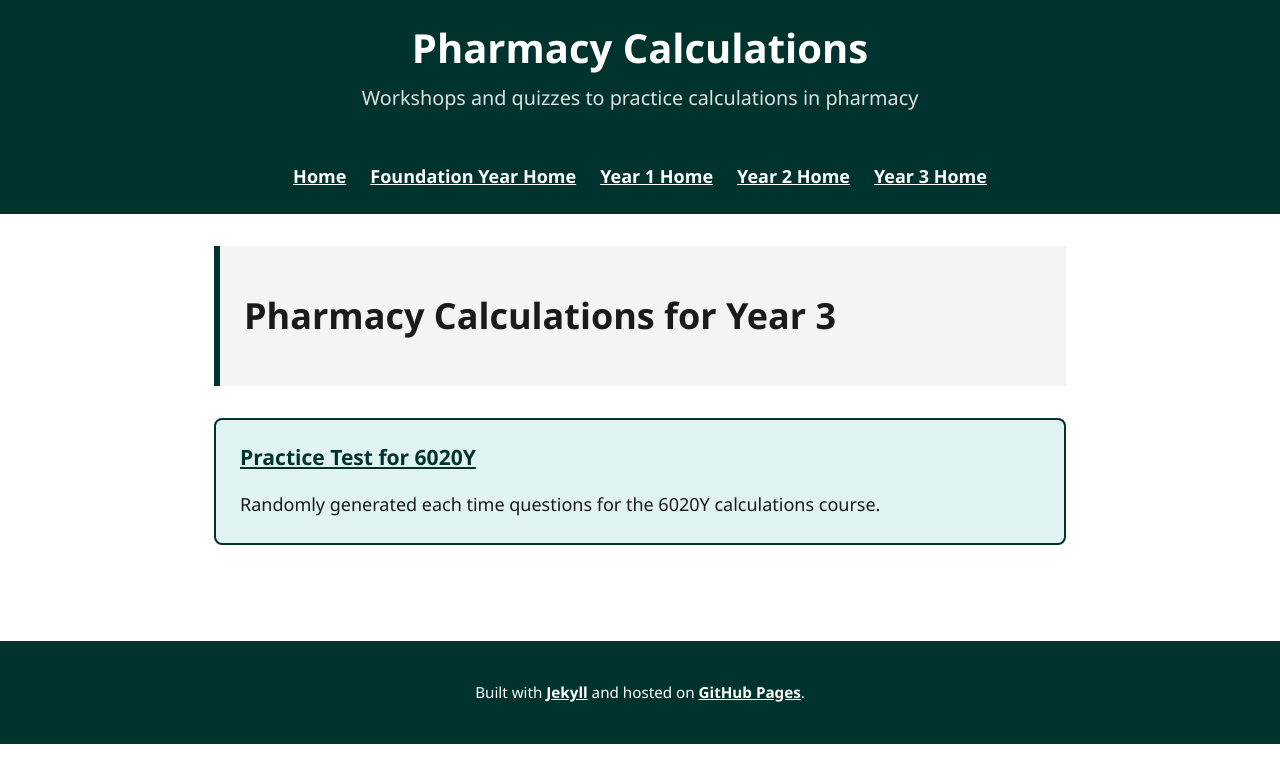
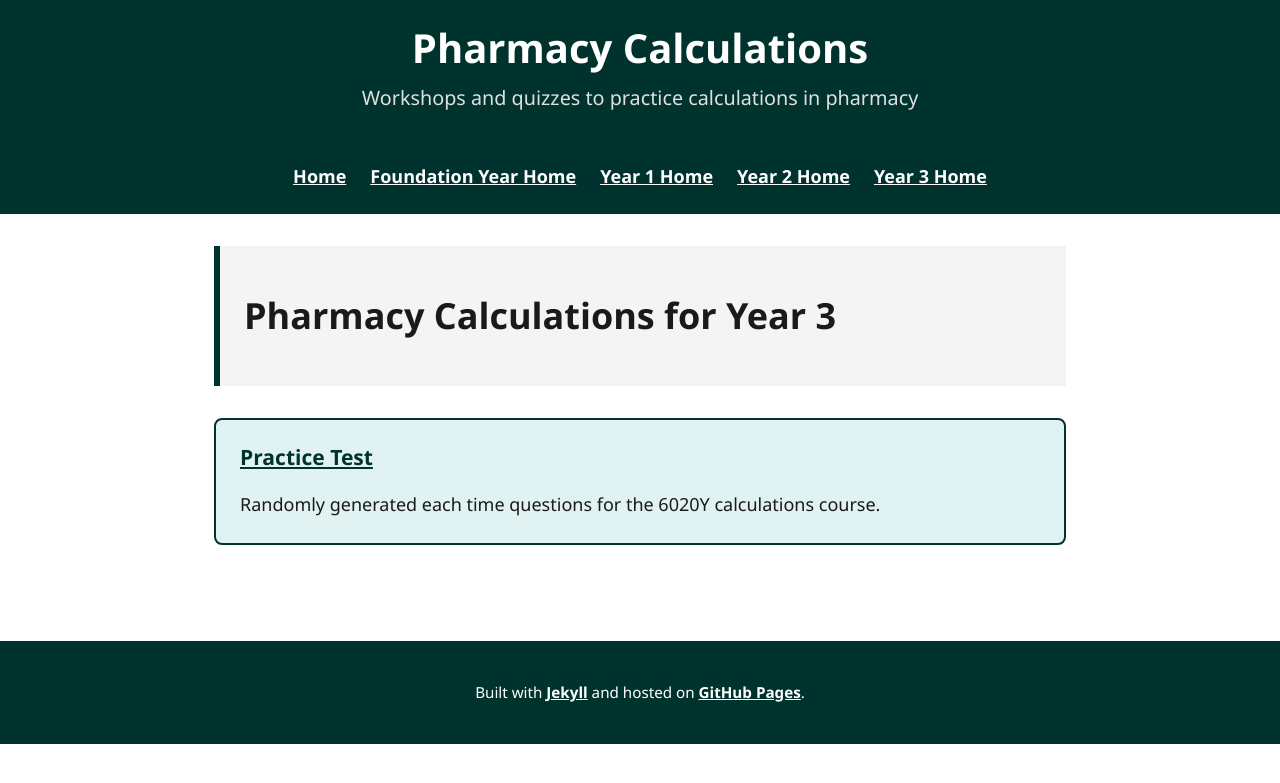
Before and after one commit to probe973/let-pharmacy, a Jekyll site: the page built from 6/index.md, in a window 1280 px wide. Shown: the top 783 px of the page. Built offline with Jekyll 4.4.1, drawn with Linux system fonts in a browser that asks for light colours.

Commit message:
Update index.md

```diff
--- a/6/index.md
+++ b/6/index.md
@@ -13,7 +13,7 @@ title: Year 3 Home
     <a href="{{ "/6/mock.html" | relative_url }}" class="card">
         <div class="card-content">
             <div class="card-text">
-                <h3>Practice Test for 6020Y</h3>
+                <h3>Practice Test</h3>
                 <p>Randomly generated each time questions for the 6020Y calculations course.</p>
             </div>
         </div>
```
